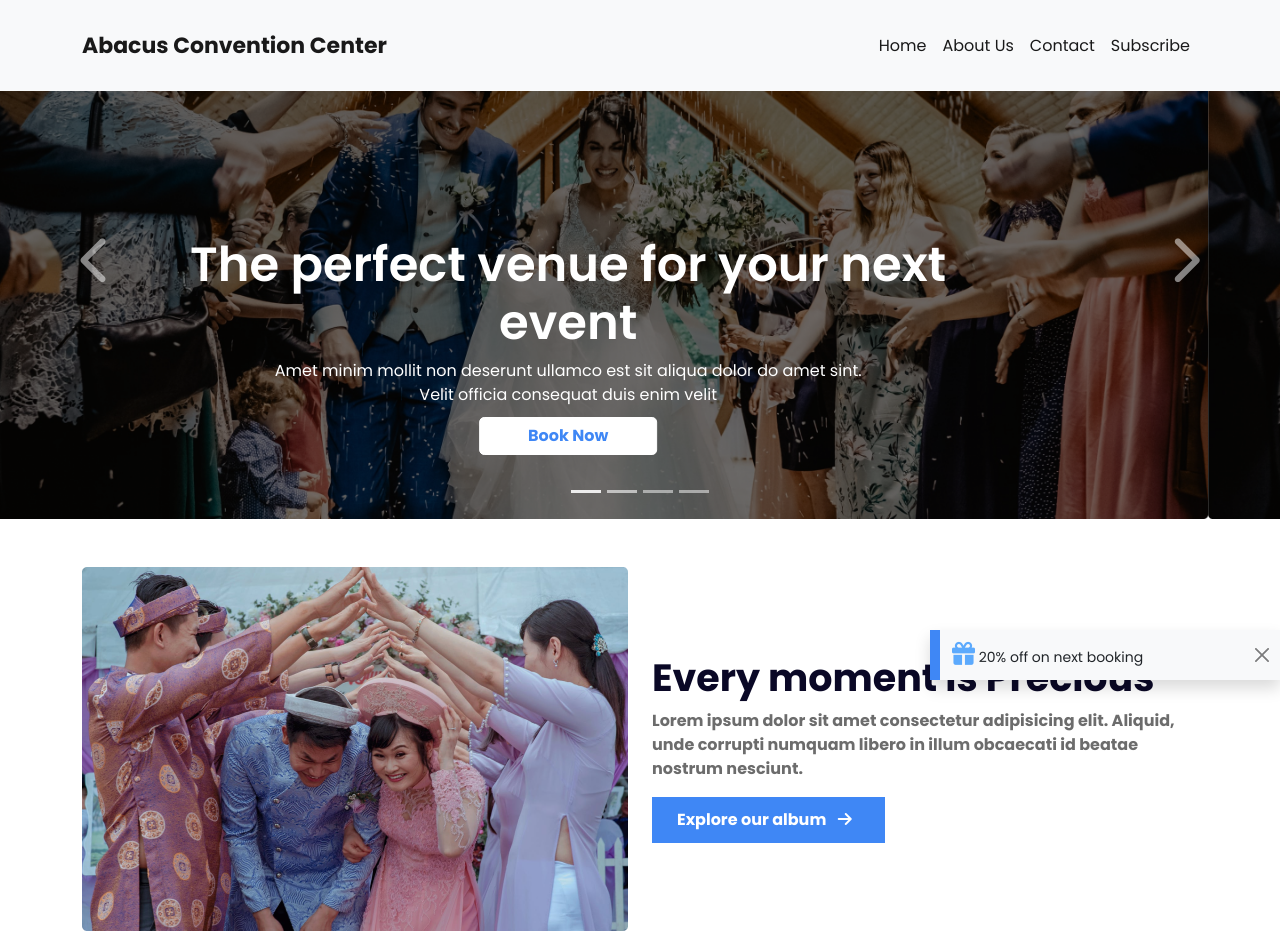
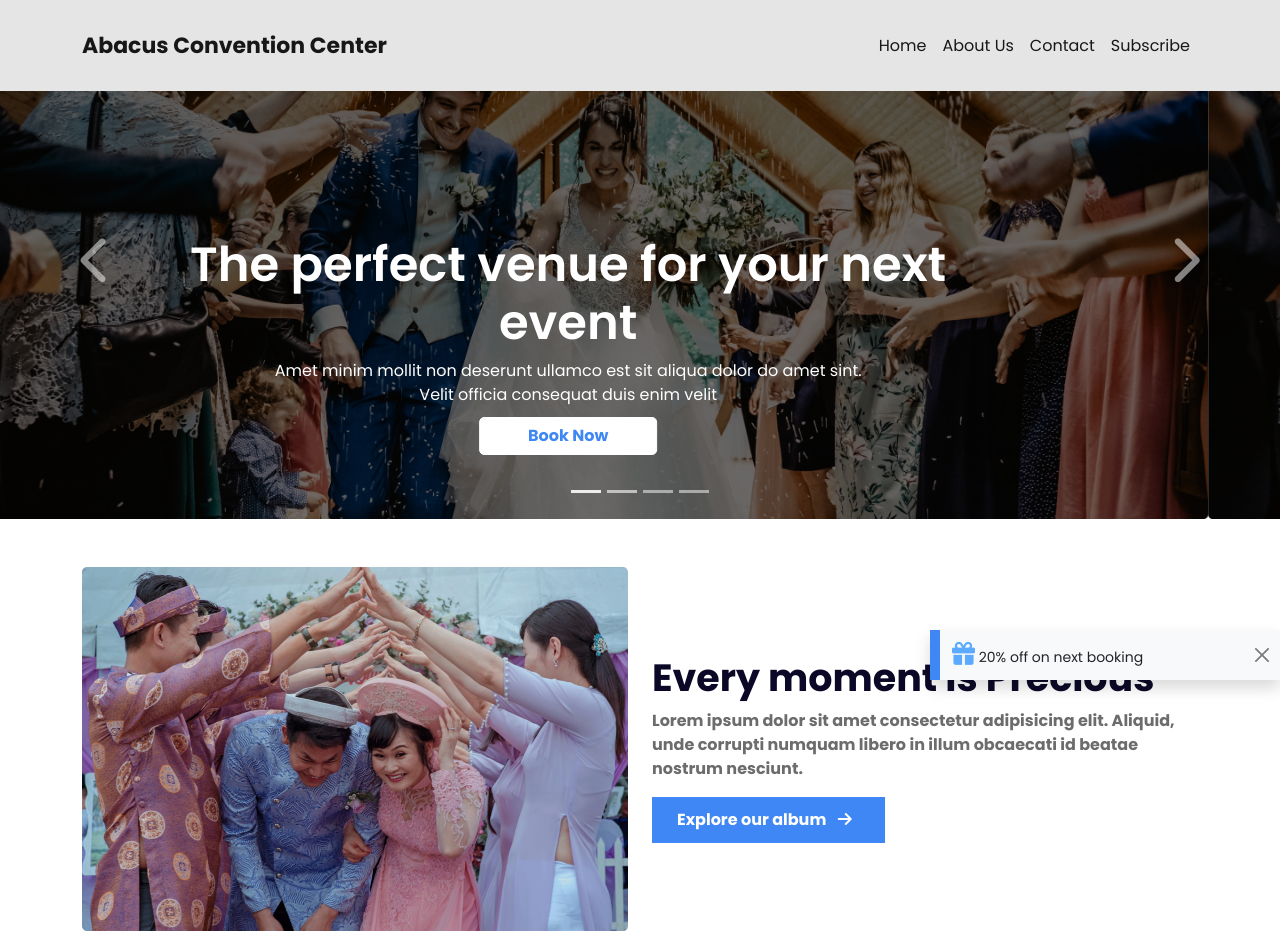
Before and after one commit to salehshakib/conventionhall-responsive-practice, a plain HTML site: page index.html in a window 1280 px wide. Shown: the top 934 px of the page. Drawn offline with nearby package versions, Linux system fonts and the light colour scheme.

Commit message:
bootstrap fixed

```diff
--- a/css/style.css
+++ b/css/style.css
@@ -11,7 +11,7 @@
 
 nav {
     color: #3e3e3e;
-    background: #e5e5e5;
+    background: #e5e5e5 !important;
 }
 
 nav .navbar-brand {
--- a/index.html
+++ b/index.html
@@ -22,7 +22,7 @@
 	<!-- header section -->
 	<header>
 		<!-- navbar section -->
-		<nav class="navbar navbar-expand-lg navbar-expand-md bg-light fixed-top">
+		<nav class="navbar navbar-expand-lg navbar-expand-md fixed-top">
 			<div class="container my-3">
 				<a class="navbar-brand" href="#">Abacus Convention Center</a>
 				<button class="navbar-toggler border border-0" type="button" data-bs-toggle="collapse"
```
